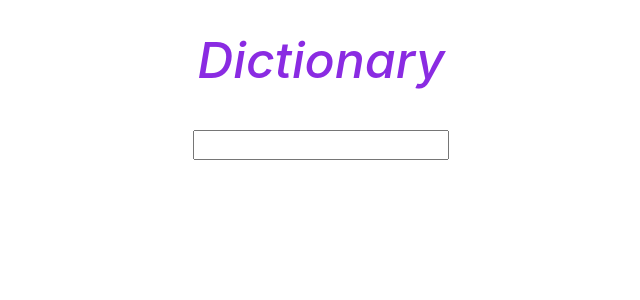
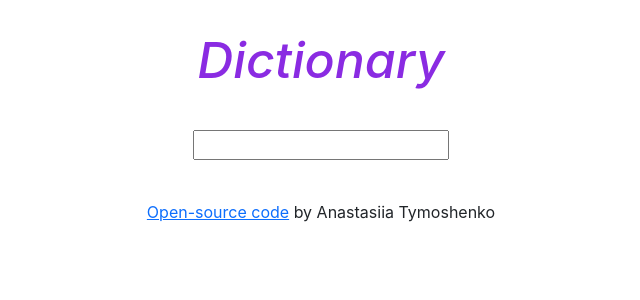
Before and after one commit to Anastasiia-Tymoshenko/dictionary-react-project, a React (Create React App) app: page / in a window 1280 px wide. Shown: the top 300 px of the page, without its empty margins (319-959 px from the left). Built offline with nearby package versions, Linux system fonts and the light colour scheme.

Commit message:
Added footer

```diff
--- a/src/App.css
+++ b/src/App.css
@@ -9,3 +9,7 @@
   font-style: italic;
   text-align: center;
 }
+
+.App footer {
+  text-align: center;
+}
--- a/src/App.js
+++ b/src/App.js
@@ -12,7 +12,16 @@ function App() {
         <main>
           <Dictionary />
         </main>
-        <footer></footer>
+        <footer>
+          <a
+            href="https://github.com/Anastasiia-Tymoshenko/dictionary-react-project"
+            target="_blank"
+            rel="noreferrer"
+          >
+            Open-source code
+          </a>{' '}
+          by Anastasiia Tymoshenko
+        </footer>
       </div>
     </div>
   );
```
